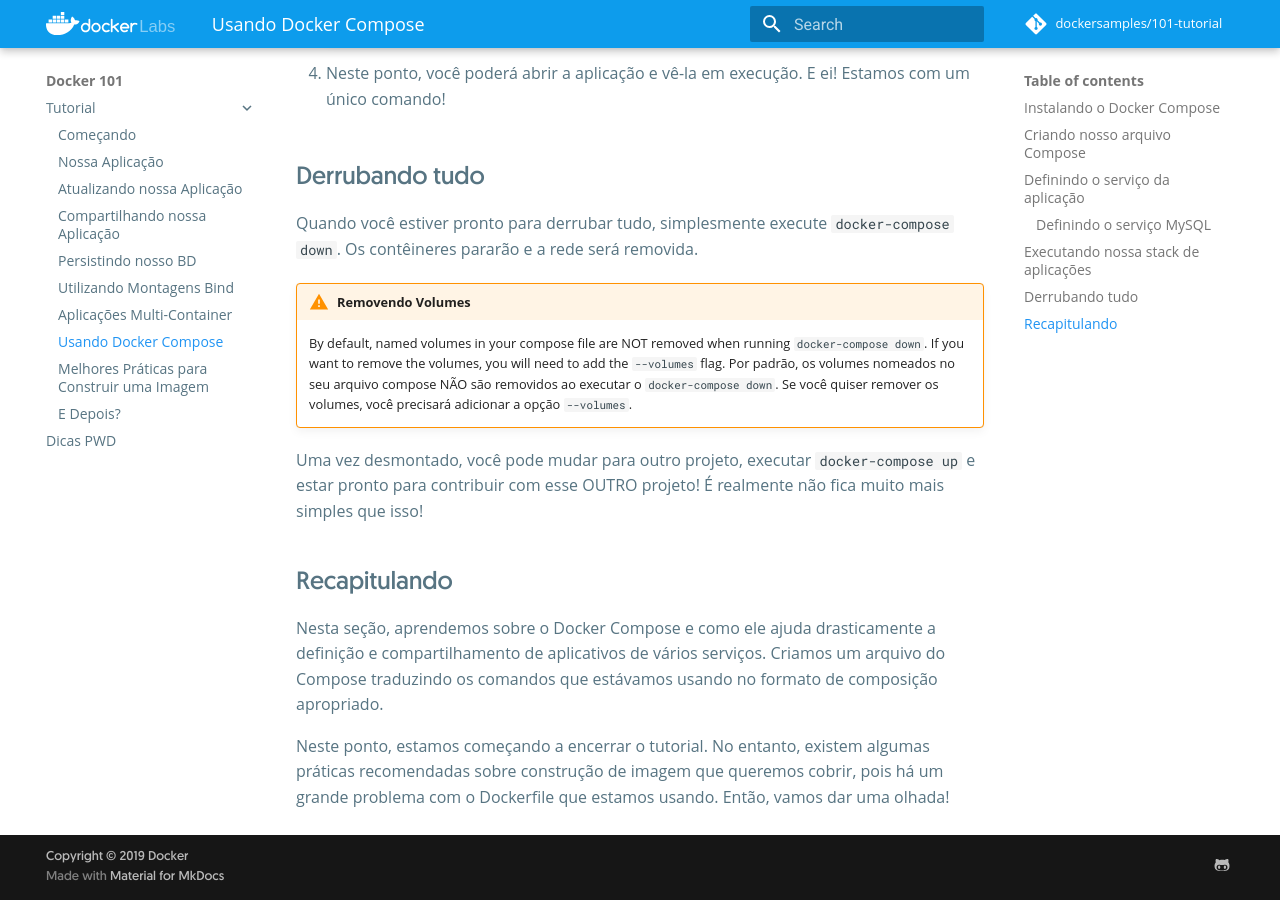
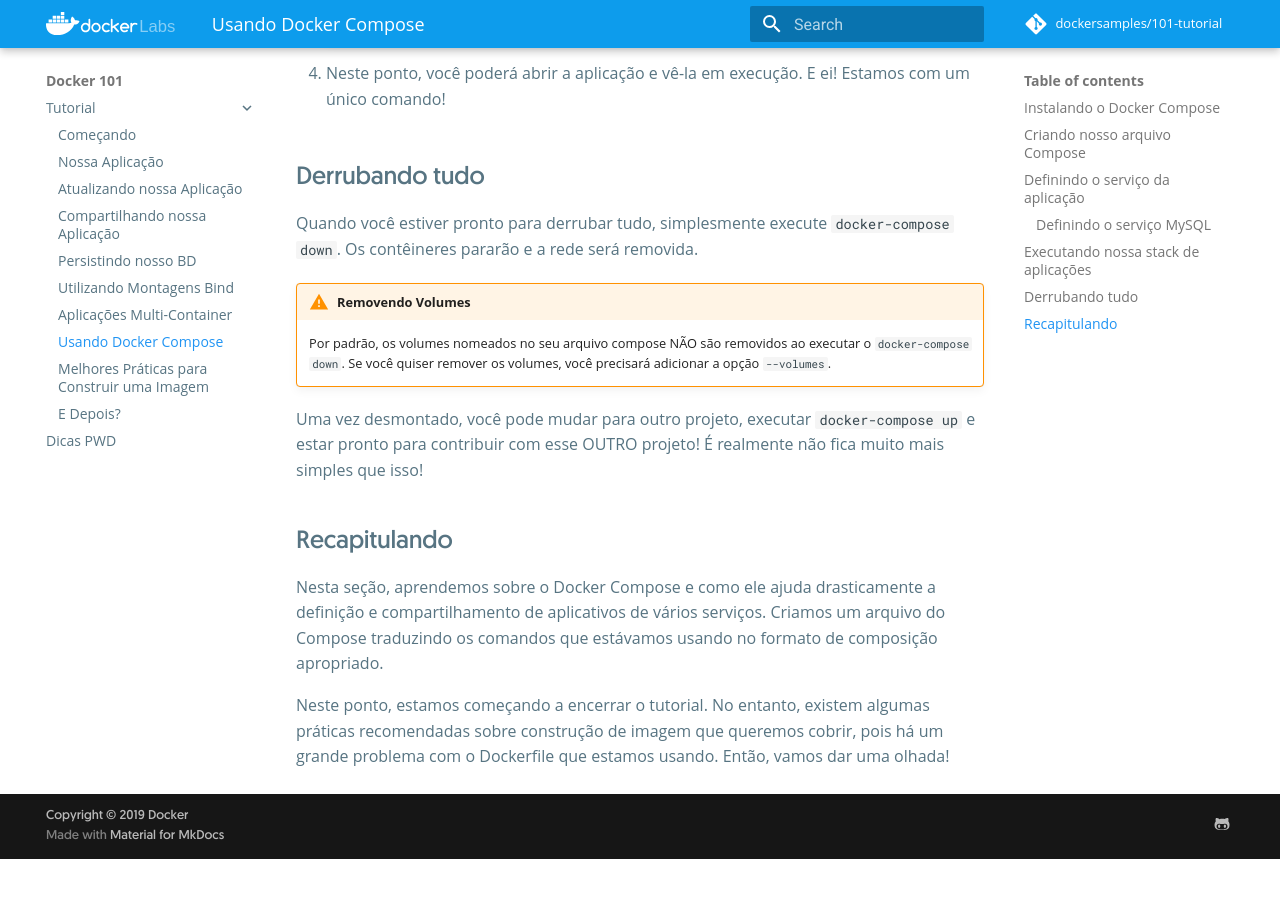
Before and after one commit to dockersamples/101-tutorial, an MkDocs documentation site: the page built from docs/tutorial/using-docker-compose/index.md, in a window 1280 px wide and 900 px high, scrolled down 6202 px. Built offline with MkDocs 1.6.1 and Material for MkDocs 9.7.7, drawn with Linux system fonts in a browser that asks for light colours; nearby versions of some CDN libraries; comment, search, counter and statistics services are not loaded; after the commit the page ends 7061 px from its top, so only the background shows below that.

Commit message:
Adjusts texts in pt-br in page 'using-docker-compose'

```diff
--- a/docs/tutorial/using-docker-compose/index.md
+++ b/docs/tutorial/using-docker-compose/index.md
@@ -293,8 +293,6 @@
 Quando você estiver pronto para derrubar tudo, simplesmente execute `docker-compose down`. Os contêineres pararão e a rede será removida.
 
 !!! warning "Removendo Volumes"
-    By default, named volumes in your compose file are NOT removed when running `docker-compose down`. If you want to
-    remove the volumes, you will need to add the `--volumes` flag.
     Por padrão, os volumes nomeados no seu arquivo compose NÃO são removidos ao executar o `docker-compose down`. Se você quiser
     remover os volumes, você precisará adicionar a opção `--volumes`.
 
```
